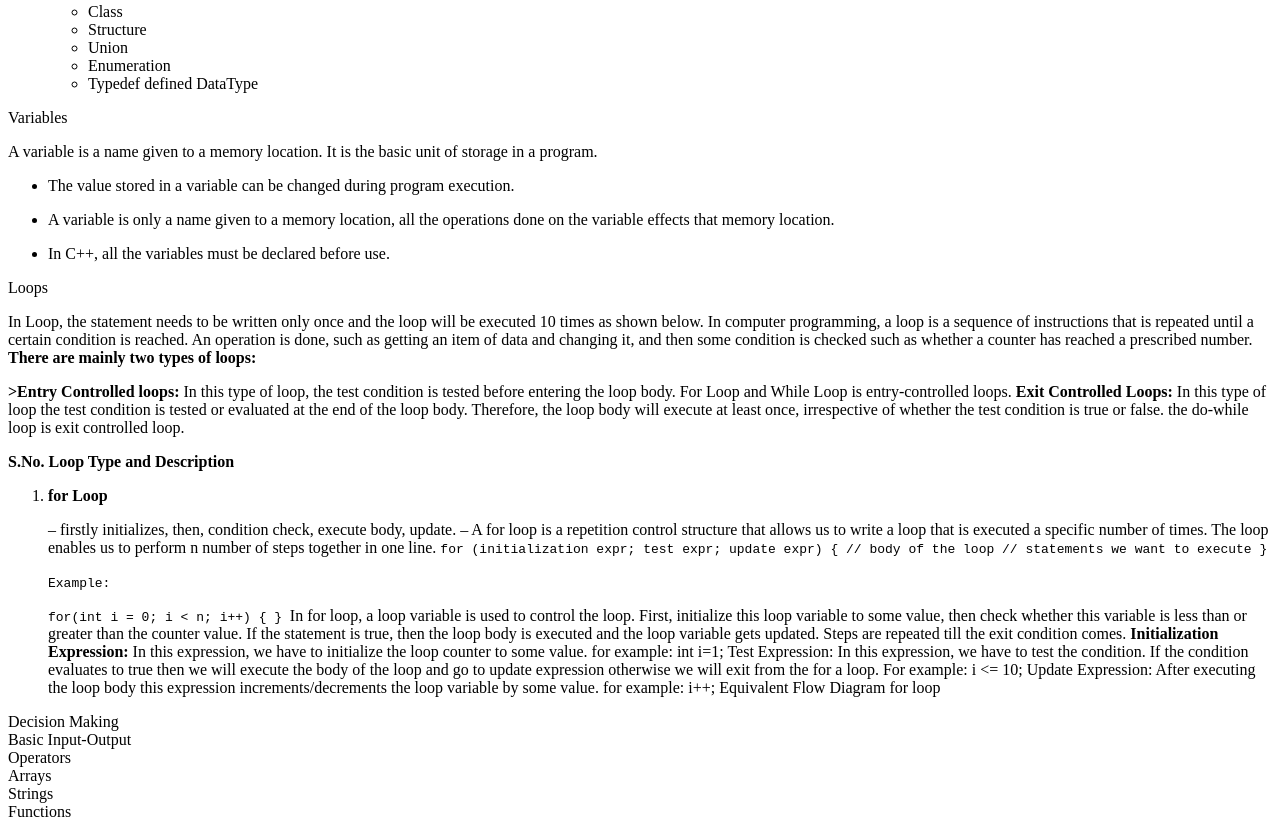
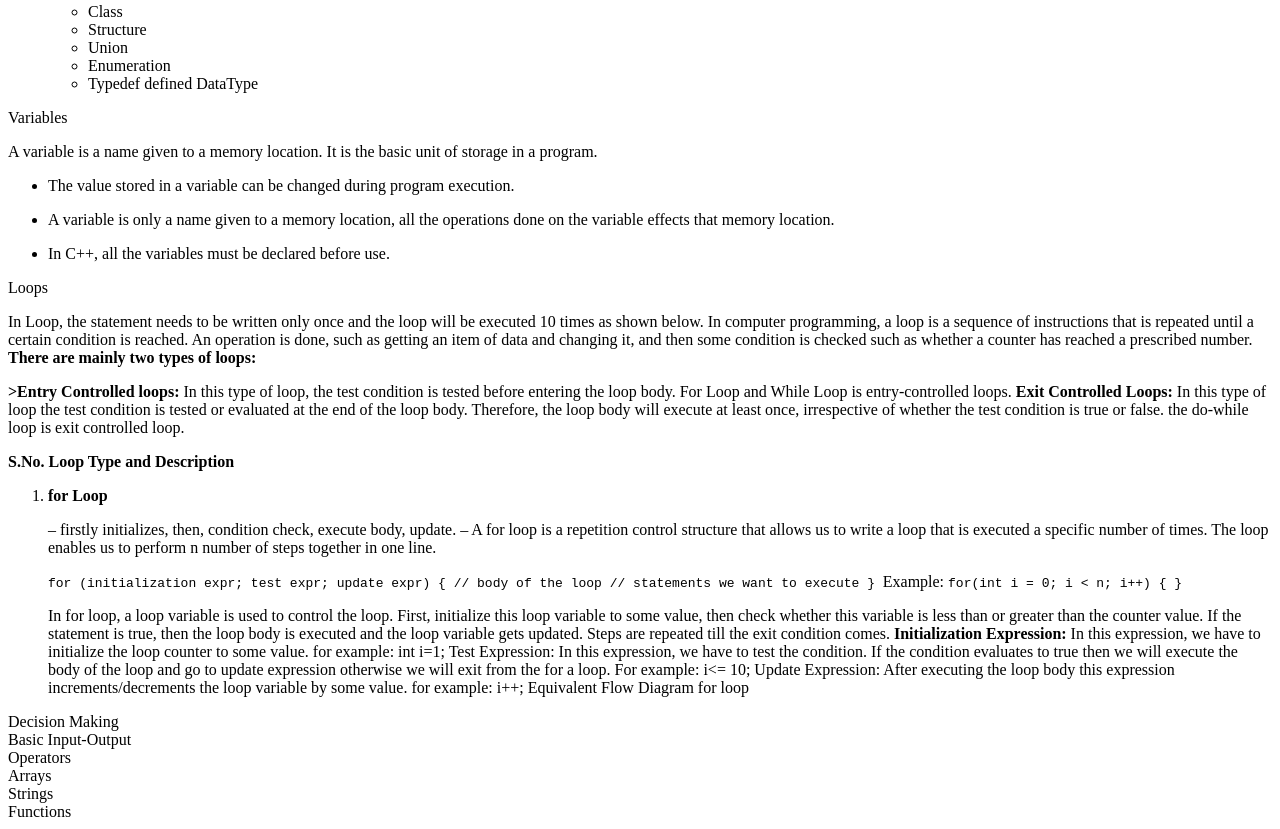
Before and after one commit to khusamayasir/Technical-Documentation-Page, a plain HTML site: page index.html in a window 1280 px wide. Shown: the part 1421-2250 px from the top of the page. Drawn offline with Linux system fonts and the light colour scheme.

Commit message:
update index.html

```diff
--- a/index.html
+++ b/index.html
@@ -211,34 +211,33 @@
                 – firstly initializes, then, condition check, execute body, update. – A for loop is a repetition control
                 structure that allows us to write a loop that is executed a specific number of times.
                 The loop enables us to perform n number of steps together in one line.
+              </p>
                 <code>
                   for (initialization expr; test expr; update expr)
                   {
                        // body of the loop
                        // statements we want to execute
                   }
-                  <p>
+                  </code>
                     Example:
-                  </p>
+                  <code>
                   for(int i = 0; i < n; i++)
                   {
 
                   }
                 </code>
-                  In for loop, a loop variable is used to control the loop. First, initialize this loop variable to some value,
-                  then
-                  check whether this variable is less than or greater than the counter value. If the statement is true, then the
-                  loop
+                <p>
+                  In for loop, a loop variable is used to control the loop. First, initialize this loop variable to some value, then
+                  check whether this variable is less than or greater than the counter value. If the statement is true, then the loop
                   body is executed and the loop variable gets updated. Steps are repeated till the exit condition comes.
-
                   <b>
                     Initialization Expression:
                   </b>
-                  In this expression, we have to initialize the loop counter to some value. for example: int i=1;
-                  Test Expression: In this expression, we have to test the condition. If the condition evaluates to true then we
-                  will
-                  execute the body of the loop and go to update expression otherwise we will exit from the for a loop. For
-                  example: i <= 10; Update Expression: After executing the loop body this expression increments/decrements the loop variable by some value. for example: i++; Equivalent Flow Diagram for loop
+                  In this expression, we have to initialize the loop counter to some value. for example: int i=1; Test Expression: In this
+                  expression, we have to test the condition. If the condition evaluates to true then we will execute the body of the loop
+                  and go to update expression otherwise we will exit from the for a loop. For example: i<= 10; Update Expression: After
+                    executing the loop body this expression increments/decrements the loop variable by some value. for example: i++;
+                    Equivalent Flow Diagram for loop
                 </p>
               </li>
             </ol>
```
